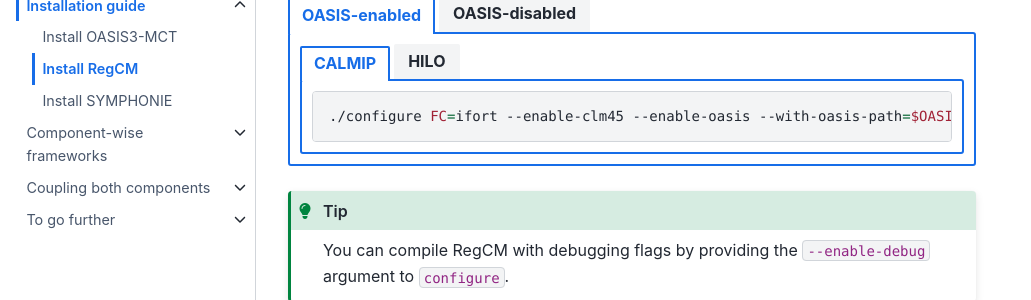
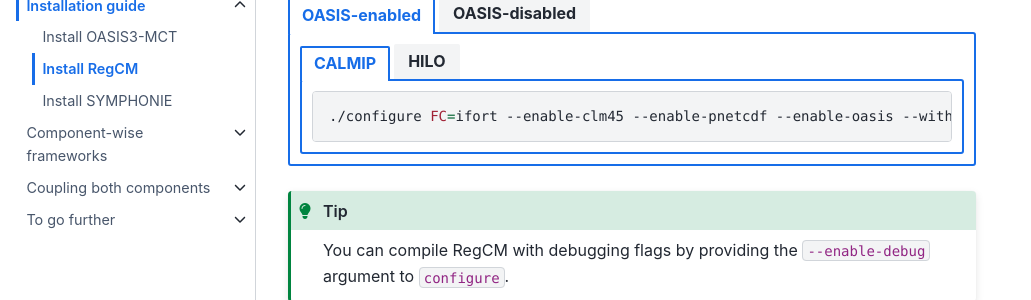
Before and after one commit to DesmetQuentin/training-ros, a Sphinx documentation site: the page built from source/installation/regcm.rst, in a window 1280 px wide and 900 px high, scrolled down 450 px. Shown: the part 152-452 px from the top of the window, without its empty margins (0-1031 px from the left). Built offline with Sphinx 7.4.7 and the Sphinx Book theme 1.1.4, drawn with Linux system fonts in a browser that asks for light colours.

Commit message:
content: Enable pnetcdf for installing RegCM on CALMIP

```diff
--- a/source/installation/regcm.rst
+++ b/source/installation/regcm.rst
@@ -35,7 +35,7 @@
 
             .. code:: bash
 
-               ./configure FC=ifort --enable-clm45 --enable-oasis --with-oasis-path=$OASIS/intel18_calmip
+               ./configure FC=ifort --enable-clm45 --enable-pnetcdf --enable-oasis --with-oasis-path=$OASIS/intel18_calmip
 
 
          .. tab-item:: HILO
@@ -47,9 +47,20 @@
 
    .. tab-item:: OASIS-disabled
 
-      .. code:: bash
+      .. tab-set::
 
-         ./configure FC=ifort --enable-clm45
+         .. tab-item:: CALMIP
+
+            .. code:: bash
+
+               ./configure FC=ifort --enable-clm45 --enable-pnetcdf
+
+
+         .. tab-item:: HILO
+
+            .. code:: bash
+
+               ./configure FC=ifort --enable-clm45
 
 
 .. tip::
```
